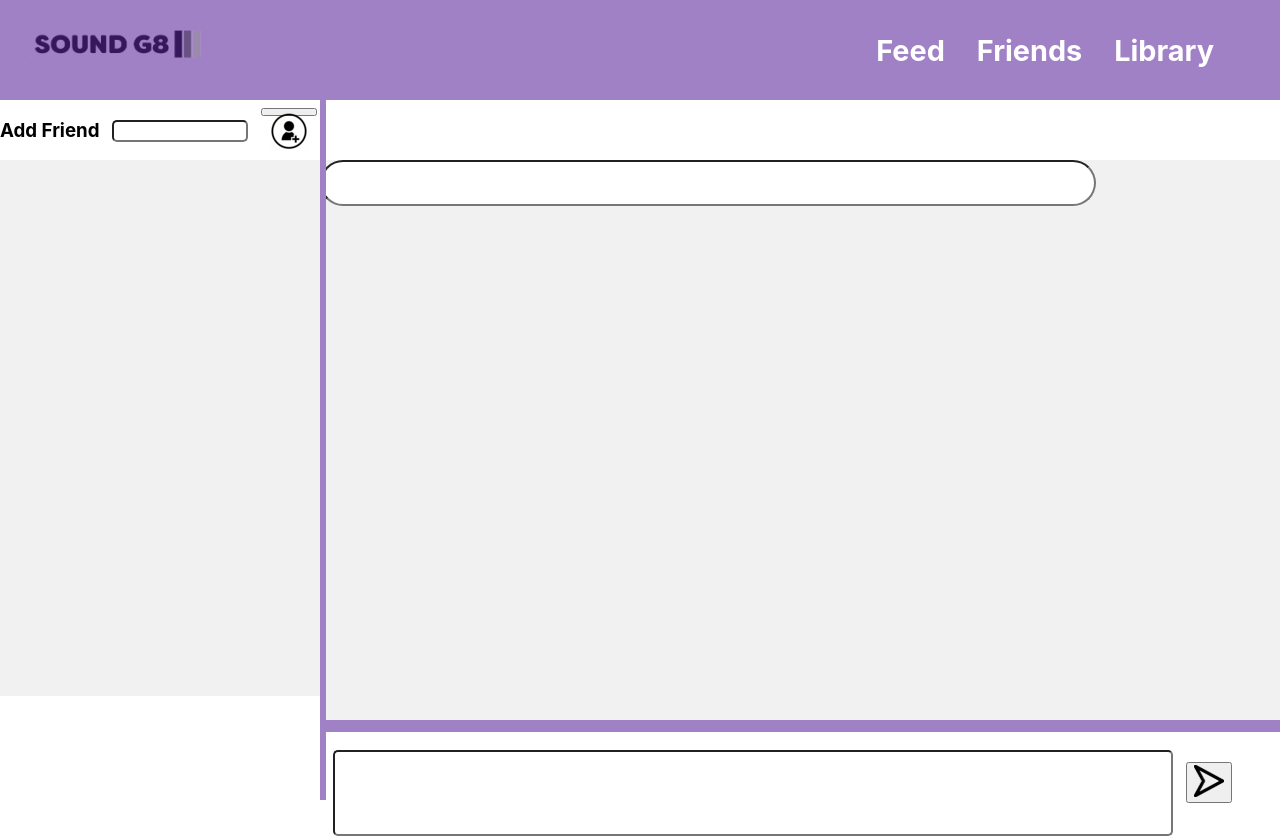
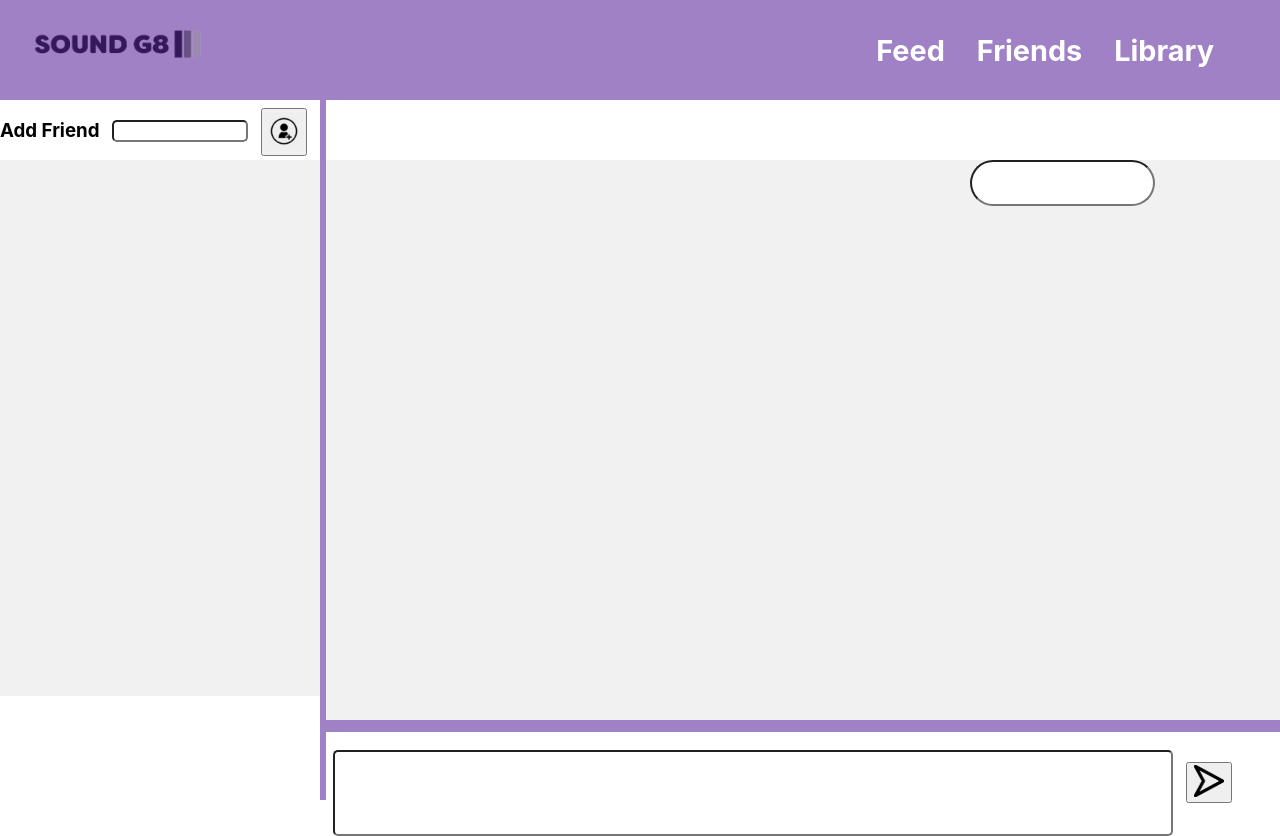
Before and after one commit to JoslinSome/HackUiowa2022, a React (Create React App) app in the folder client/: page /friends in a window 1280 px wide. Both pictures are taken after a click on the button 1208 px from the left and 782 px from the top of the page. Built offline with nearby package versions, Linux system fonts and the light colour scheme.

Commit message:
adjusting friends page

```diff
--- a/client/src/FriendsPage.css
+++ b/client/src/FriendsPage.css
@@ -60,8 +60,12 @@
 }
 .addFriend {
     margin-left: 1vw;
-    height: 1vh;
+    height: 6vh;
     margin-top: 1vh;
+}
+
+.icon {
+    width: 30px;
 }
 
 .friends-list {
--- a/client/src/FriendsPage.js
+++ b/client/src/FriendsPage.js
@@ -9,7 +9,7 @@ import Container from 'react-bootstrap/Container';
 import Row from 'react-bootstrap/Row';
 import Col from 'react-bootstrap/Col';
 import TextMessage from './TextMessage';
-import FriendIcon from './AddFriend.png';
+import FriendIcon from './addFriend.png';
 import React, {useState} from 'react';
 
 
@@ -36,7 +36,7 @@ function FriendsPage(props) {
             <div className="row">
                 <h3>Add Friend</h3>
                 <input className="rounded-input2" onChange={(event)=>setFriendName(event.target.value)}></input>
-                <button className="addFriend" onClick={handleClick}><img src={FriendIcon}/></button>
+                <button className="addFriend" onClick={handleClick}><img className="icon" src={FriendIcon}/></button>
             </div>
           <div className="scrollable-div">
               {friends.map((item,index)=>{
--- a/client/src/TextMessage.css
+++ b/client/src/TextMessage.css
@@ -1,5 +1,10 @@
 .text-bubble{
     border-radius: 30px;
-    width: 60vw;
     height: 5vh;
+    margin-left: 650px;
+    max-width: fit-content;
 }
+
+.text-content {
+
+}
--- a/client/src/TextMessage.js
+++ b/client/src/TextMessage.js
@@ -3,9 +3,8 @@ import "./TextMessage.css"
 function TextMessage(props) {
   const {text} = props
   return (
-    <div className="">
+    <div className="text-content">
       <input className="text-bubble" placeholder={text} />
-        <br/>
         <br/>
         <br/>
 
```
Also changed, not shown: 1 other file (tests, documents, lock files or other folders).
